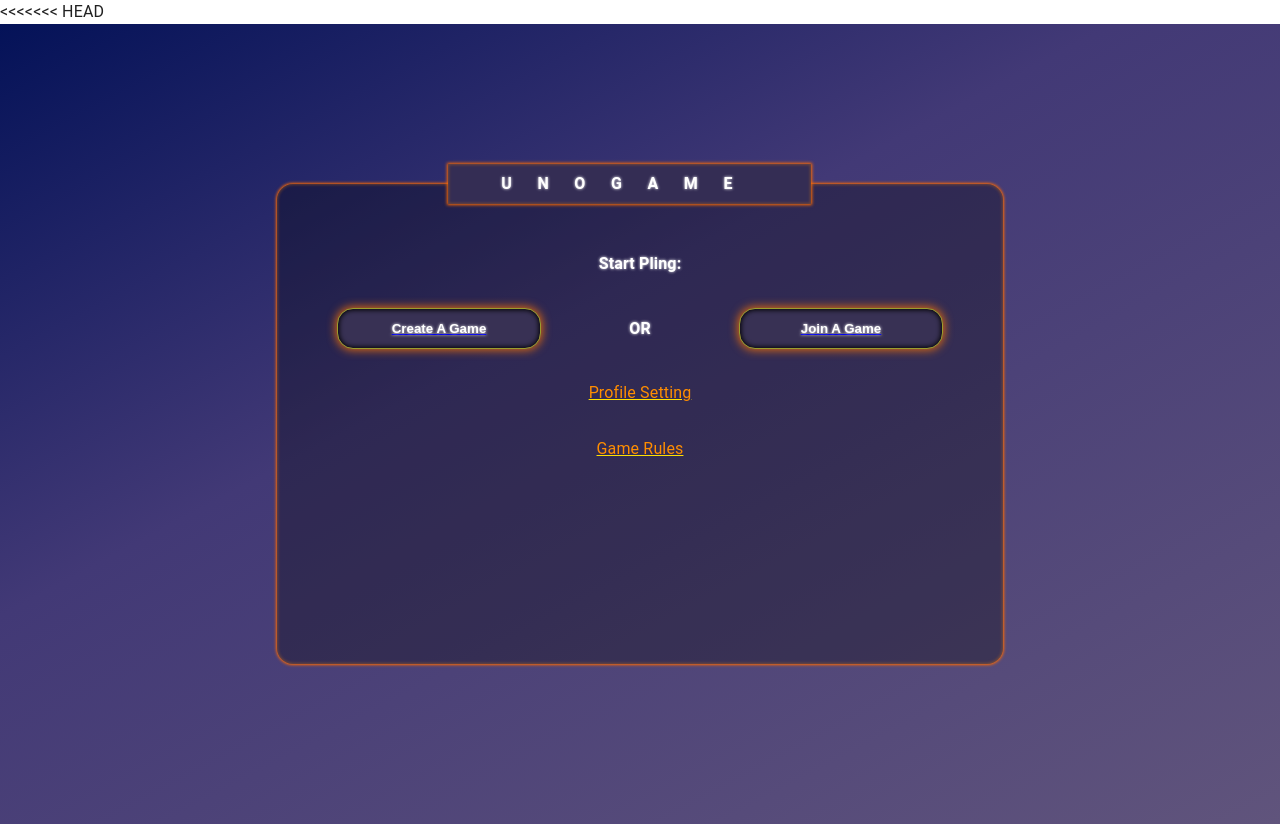
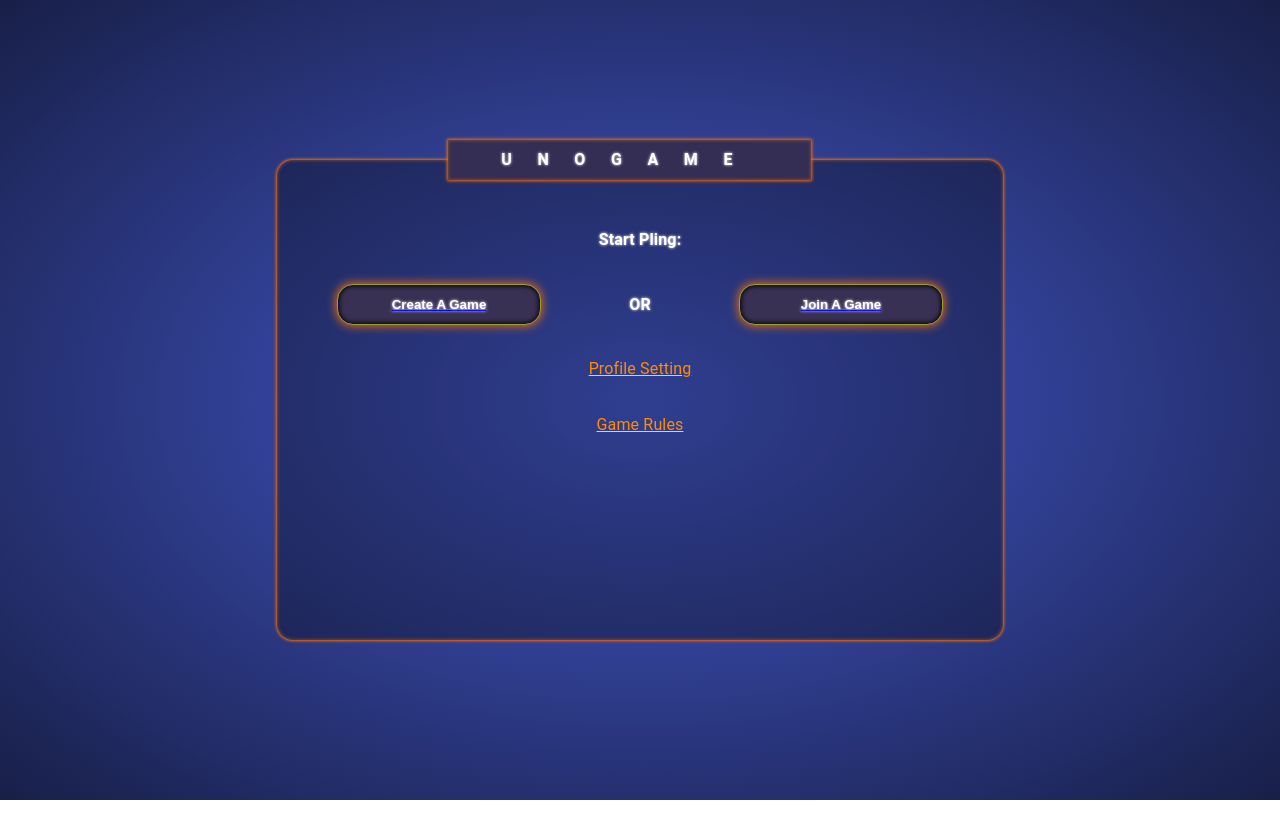
Before and after one commit to MTG2000/uno, a React (Create React App) app: page /main-menu in a window 1280 px wide. After the commit the page ends 800 px from the top, so only its background shows below. Built offline with nearby package versions, Linux system fonts and the light colour scheme; what @mui/core would draw is missing.

Commit message:
pull binding apis

```diff
--- a/public/index.html
+++ b/public/index.html
@@ -23,22 +23,13 @@
       work correctly both with client-side routing and a non-root public URL.
       Learn how to configure a non-root public URL by running `npm run build`.
     -->
-<<<<<<< HEAD
-  <title>Uno Game</title>
+  <title>UNO</title>
 </head>
 
 <body>
   <noscript>You need to enable JavaScript to run this app.</noscript>
   <div id="root"></div>
   <!--
-=======
-    <title>UNO</title>
-  </head>
-  <body>
-    <noscript>You need to enable JavaScript to run this app.</noscript>
-    <div id="root"></div>
-    <!--
->>>>>>> 6f4add27f993db121c70b23bbcac049b62d58546
       This HTML file is a template.
       If you open it directly in the browser, you will see an empty page.
 
--- a/src/App.js
+++ b/src/App.js
@@ -14,11 +14,8 @@ import { useEffect } from "react";
 const Root = styled.div`
   min-height: 100vh;
 
-  background: linear-gradient(
-152deg,#041258,#423976 40%,#60547c);
+  background: radial-gradient(#4459cf, #181f48);
 }`;
-
-
 
 // screen.lockOrientation("landscape");
 
@@ -27,15 +24,14 @@ function App() {
 
   return (
     <Root>
-
       <Provider store={store}>
         <Routes>
           <Route path="/" element={<CreateUser />} />
-        <Route path="/main-menu" element={<MainMenu />} />
-        <Route path="/create-server" element={<CreateServer />} />
-        <Route path="/join-server" element={<JoinServer />} />
-        <Route path="/game" element={<Game />} />
-        <Route path="/waiting-lobby" element={<Lobby />} />
+          <Route path="/main-menu" element={<MainMenu />} />
+          <Route path="/create-server" element={<CreateServer />} />
+          <Route path="/join-server" element={<JoinServer />} />
+          <Route path="/game" element={<Game />} />
+          <Route path="/waiting-lobby" element={<Lobby />} />
         </Routes>
       </Provider>
     </Root>
--- a/src/Components/CreateUser/CreateUser.jsx
+++ b/src/Components/CreateUser/CreateUser.jsx
@@ -19,8 +19,8 @@ const CreateUser = () => {
       return localStorage.getItem("playerImg");
     else return "";
   };
-  const [playerName, setPlayerName] = React.useState(getLocalStorageName);
-  const [playerImg, setPlayerImg] = React.useState(getLocalStorageImg);
+  const [playerName, setPlayerName] = React.useState("");
+  const [playerImg, setPlayerImg] = React.useState("");
   React.useEffect(() => {
     localStorage.setItem("playerName", playerName);
     localStorage.setItem("playerImg", playerImg);
--- a/src/Components/Shared/Paper/Paper.jsx
+++ b/src/Components/Shared/Paper/Paper.jsx
@@ -3,14 +3,14 @@ import Grid from "@mui/material/Grid";
 import styled from "styled-components";
 import Typography from "../Typography/Typography";
 
-// const FlexContainer = styled.div`
-//   display: flex;
-//   justify-content: center;
-//   align-item: center;
-//   margin-top: 2vh;
-//   position: relative;
-//   z-index: 25;
-// `;
+const FlexContainer = styled.div`
+  display: flex;
+  justify-content: center;
+  align-item: center;
+  margin-top: 2vh;
+  position: relative;
+  z-index: 25;
+`;
 const Paper = styled.div`
   background-color: rgba(0, 0, 0, 0.3);
   margin: 20vh 5vw ;
@@ -51,7 +51,7 @@ const APaper = ({ children }) => {
       </Grid> */}
       <Grid item xs={12} md={10} lg={8}>
         <Paper>
-          {/* <img className="uno" src="./imges/unoLogo.png" alt="" /> */}
+          {/* <img className="uno" src="/imges/unoLogo.png" alt="" /> */}
           <Grid container alignItems="center" justifyContent="center">
             <Grid item xs={6} md={7}>
               <Typography className="uno">UNOGAME</Typography>
--- a/src/index.css
+++ b/src/index.css
@@ -10,11 +10,11 @@
   --green: hsl(122, 93%, 59%);
   --blue: hsl(224, 93%, 59%);
 
-  --cardWidth: 150px;
-  --cardWidthBigger: 200px;
+  --cardWidth: 100px;
+  --cardWidthBigger: 130px;
 
-  --fontBig: 7rem;
-  --fontSmall: 3rem;
+  --fontBig: 5rem;
+  --fontSmall: 1.9rem;
 }
 
 @media screen and (max-width: 1200px) {
```
